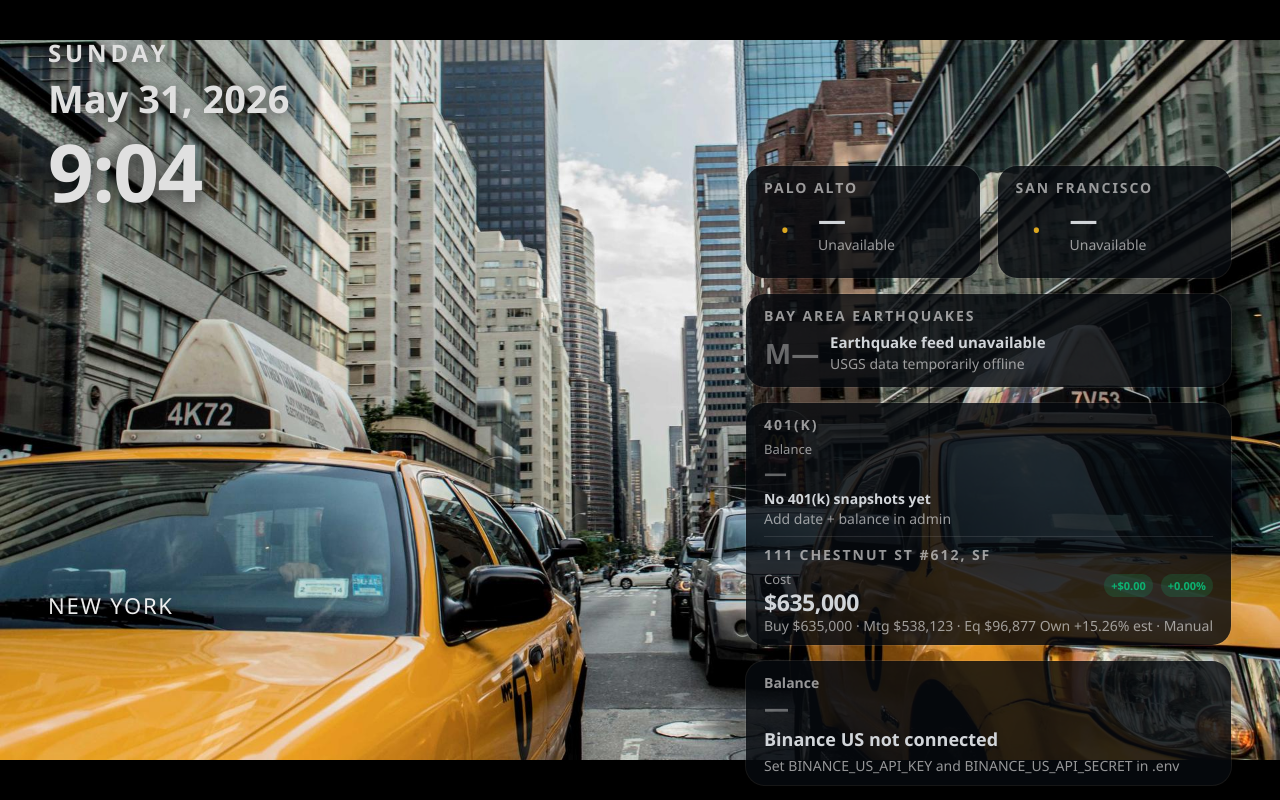
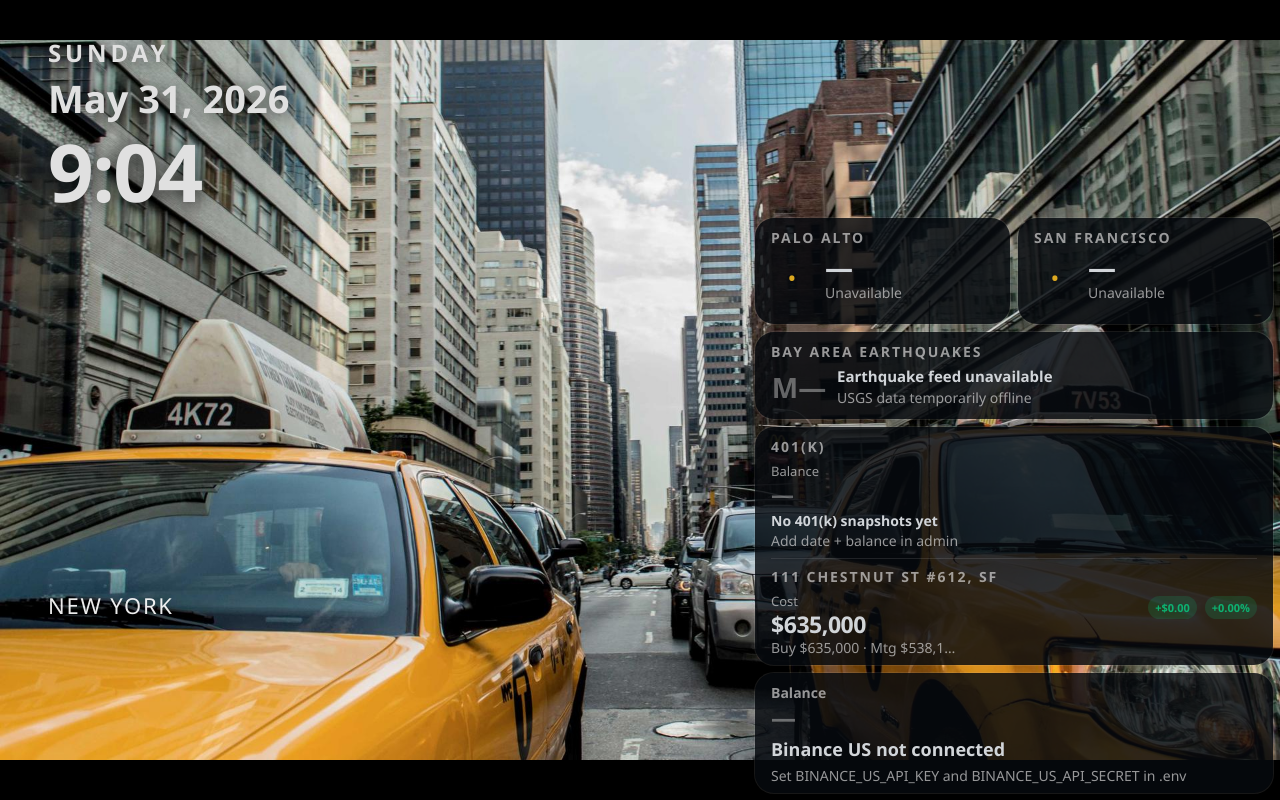
Before and after one commit to dmitruyk/control_addmylegacy, a Django app: page / in a window 1280 px wide. Run offline with Django 5.2, Linux system fonts and the light colour scheme; data comes from the database, SQL or seed files in the repository; data that the repository does not hold is empty.

Commit message:
chore: minor update

```diff
--- a/static/css/tv.css
+++ b/static/css/tv.css
@@ -1299,7 +1299,7 @@ html {
 
 .tv-wealth-property-summary {
   display: block;
-  max-width: 100%;
+  max-width: 24ch;
   line-height: 1.2;
   margin-top: 4px;
   overflow: hidden;
@@ -1803,18 +1803,44 @@ html {
 
 @media screen and (max-width: 1536px) and (max-height: 864px) {
   .tv-hud-widgets {
-    --tv-hud-gap: 14px;
-    bottom: 14px;
+    --tv-hud-gap: 6px;
+    bottom: 6px;
+    right: 6px;
+  }
+
+  .tv-hud-widget-stack {
+    display: inline-block;
+    max-width: 520px;
+    width: 520px;
+  }
+
+  /* Tizen M56: flex `gap` is unreliable — use margin between rows instead */
+  .tv-hud-weather,
+  .tv-hud-earthquake,
+  .tv-hud-wealth {
+    margin-bottom: 6px;
+  }
+
+  .tv-hud-binance {
+    margin-bottom: 0;
+  }
+
+  .tv-hud-weather .tv-widget-card {
+    margin-left: 6px;
+  }
+
+  .tv-hud-weather .tv-widget-card:first-child {
+    margin-left: 0;
   }
 
   .tv-widget-card,
   .tv-weather-card {
-    padding: 12px 18px 10px;
+    padding: 10px 16px 8px;
   }
 
   .tv-weather-city {
     font-size: 14px;
-    margin-bottom: 8px;
+    margin-bottom: 6px;
   }
 
   .tv-weather-temp {
@@ -1827,8 +1853,8 @@ html {
   }
 
   .tv-weather-hourly {
-    margin-top: 2px;
-    padding-top: 6px;
+    margin-top: 1px;
+    padding-top: 5px;
   }
 
   .tv-weather-hour-time {
```
